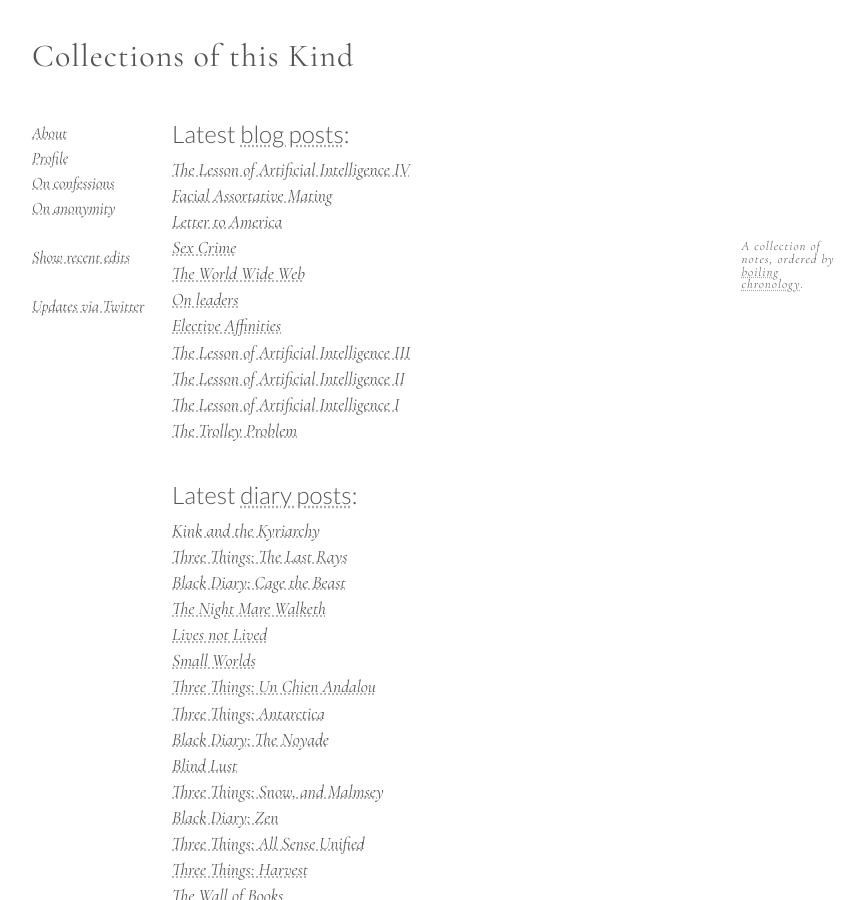
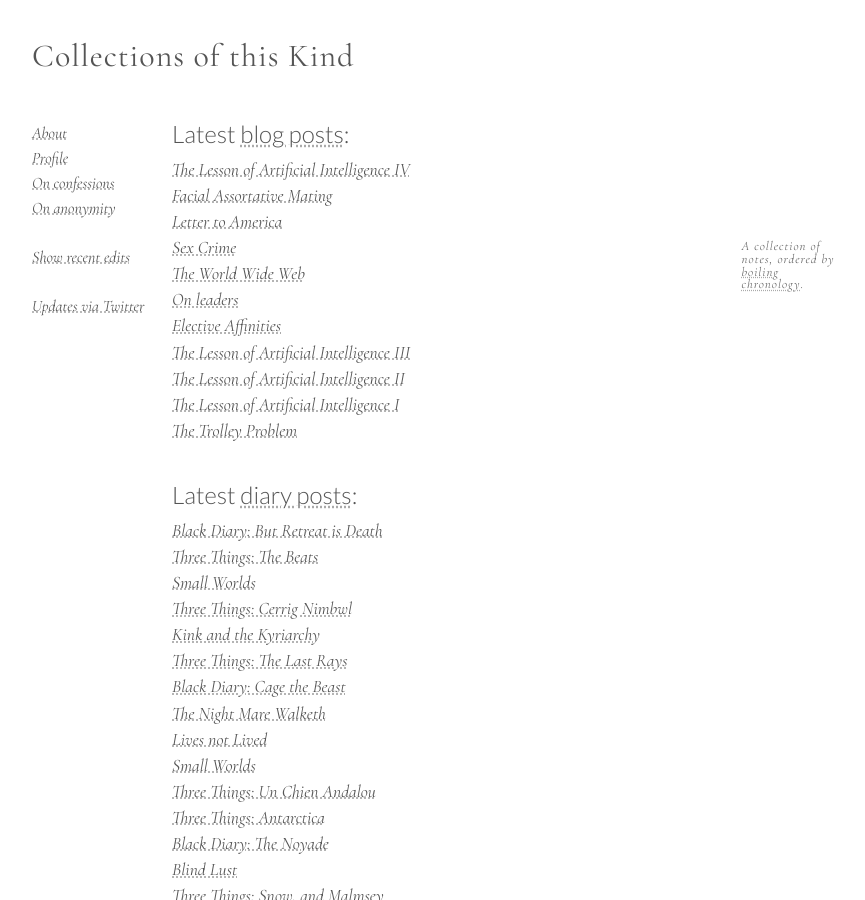
Before and after one commit to CollectionsOfThisKind/collectionsofthiskind.github.io, a Jekyll site: the page built from index.html, in a window 1280 px wide and 900 px high. Shown: the whole window, without its empty margins (78-943 px from the left). Built offline with Jekyll 4.4.1, drawn with Linux system fonts in a browser that asks for light colours.

Commit message:
Add files via upload

```diff
--- a/index.html
+++ b/index.html
@@ -53,6 +53,10 @@ A collection of notes, ordered by <a href="/pages/about/boiling.html">boiling ch
 
 
 <ul class="new">
+<li><a href="pages/diary/not-well.html">Black Diary: But Retreat is Death</a></li>
+<li><a href="pages/diary/three-beats.html">Three Things: The Beats</a></li>
+<li><a href="pages/diary/small-worlds.html">Small Worlds</a></li>
+<li><a href="pages/diary/three-rainbows.html">Three Things: Cerrig Nimbwl</a></li>
 <li><a href="pages/diary/kink.html">Kink and the Kyriarchy</a></li>
 <li><a href="pages/diary/three-lakes.html">Three Things: The Last Rays</a></li>
 <li><a href="pages/diary/anxiety.html">Black Diary: Cage the Beast</a></li>
```
